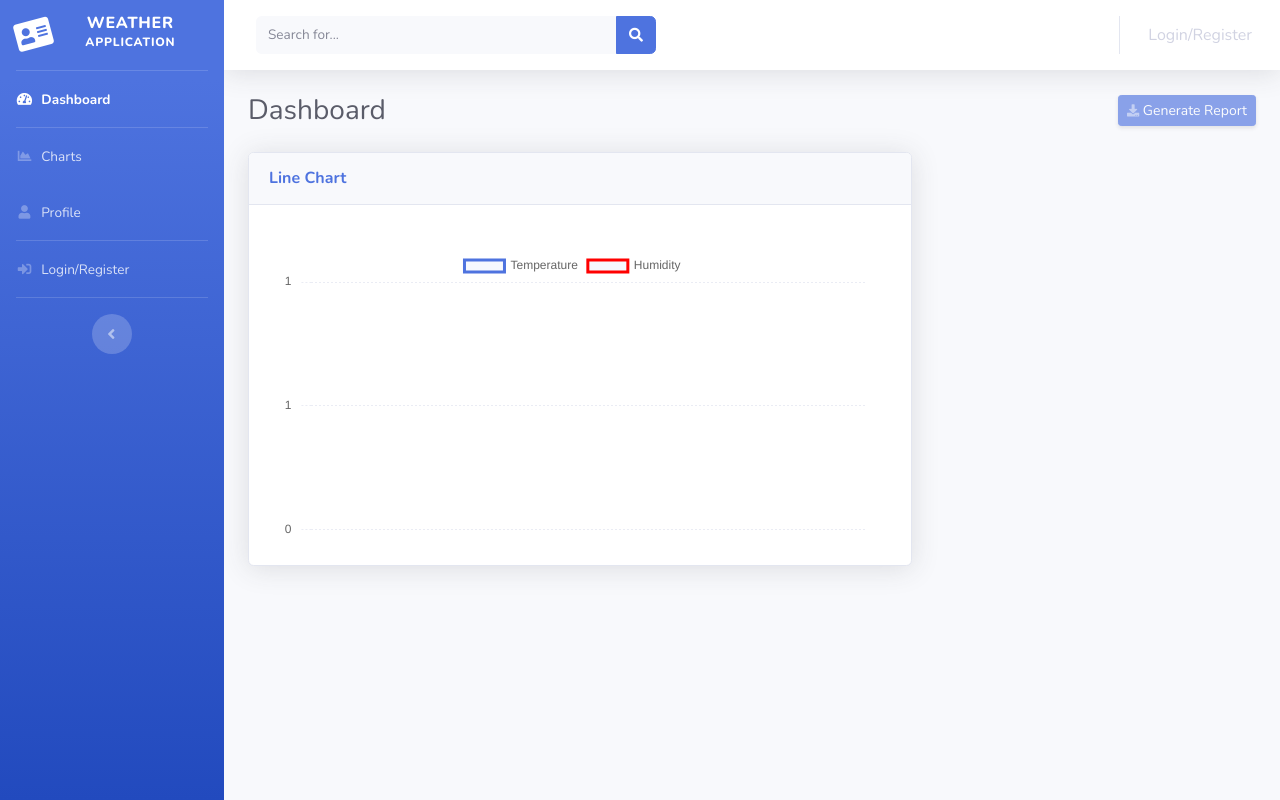
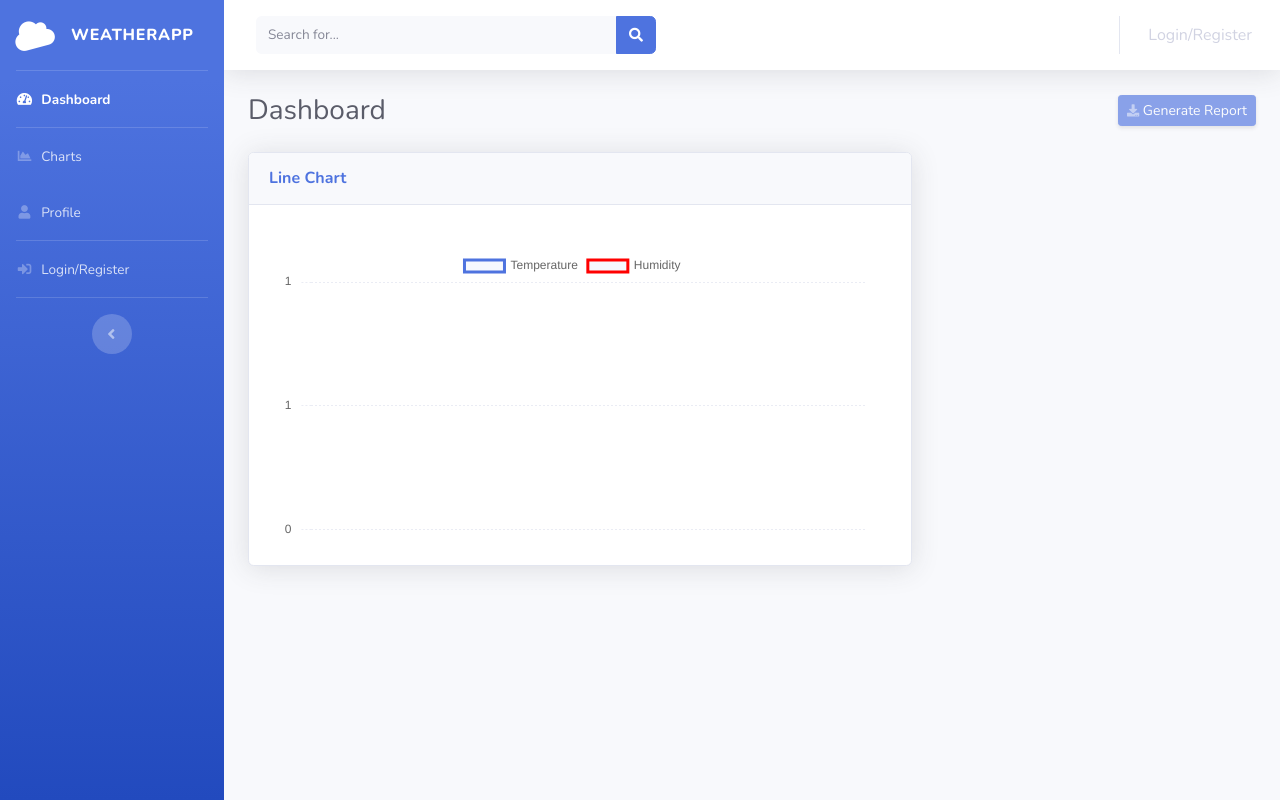
Before and after one commit to jabranahmed1/Projects, a Django app: page / in a window 1280 px wide. Run offline with Django 4.2, Linux system fonts and the light colour scheme; data that the repository does not hold is empty; some libraries are stand-ins or nearby versions.

Commit message:
Change Tiitle Details

```diff
--- a/templates/base.html
+++ b/templates/base.html
@@ -8,7 +8,8 @@
   <meta http-equiv="X-UA-Compatible" content="IE=edge">
   <meta name="viewport" content="width=device-width, initial-scale=1, shrink-to-fit=no">
 
-  <title>Weather Application</title>
+  <title>WeatherApp</title>
+  <link rel="icon" href="{% static 'img/weather.png' %}" type="image/png">
 
   <!-- Custom fonts for this template-->
   <link href="https://cdnjs.cloudflare.com/ajax/libs/font-awesome/5.11.2/css/all.min.css" rel="stylesheet" type="text/css">
@@ -30,9 +31,11 @@
       <!-- Sidebar - Brand -->
       <a class="sidebar-brand d-flex align-items-center justify-content-center" href="#">
         <div class="sidebar-brand-icon rotate-n-15">
-            <i class="fas fa-address-card"></i>
+            {% comment %} <i class="fas fa-address-card"></i> {% endcomment %}
+            <i class="fas fa-cloud"></i> <!-- Cloud icon for cloudy weather -->
+
         </div>
-        <div class="sidebar-brand-text mx-3">Weather <sup>Application</sup></div>
+        <div class="sidebar-brand-text mx-3">WeatherApp</div>
       </a>
 
       <!-- Divider -->
```
Also changed, not shown: static/img/weather.png (added).
